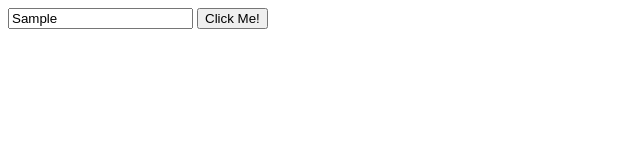
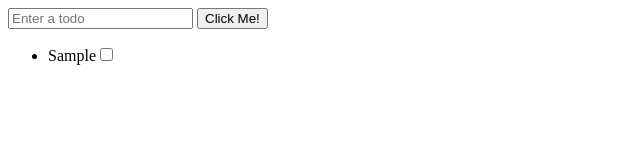
Before and after one commit to andresmorenoj/typscriptMiniProject, a website with bundled scripts: page index.html in a window 1280 px wide. Both pictures are taken after typing "Sample" into the empty fields and a click on the button "Click Me!". Shown: the whole page, without its empty margins (0-640 px from the left). Built offline with nearby package versions, Linux system fonts and the light colour scheme.

Commit message:
Adding custum list to the todolist

```diff
--- a/index.html
+++ b/index.html
@@ -6,10 +6,11 @@
     <title>TypeScript Mini Project</title>
   </head>
   <body>
-    <form action="" id="todoForm">
-      <input type="text" placeholder="Enter a todo" id="todoInput" />
+		<form action="" id="todoForm">
+			<input type="text" placeholder="Enter a todo" id="todoInput" />
       <button id="btn" type="submit">Click Me!</button>
     </form>
+		<ul id="todoList"></ul>
     <script src="dist/index.js"></script>
   </body>
 </html>
--- a/src/index.ts
+++ b/src/index.ts
@@ -1,11 +1,20 @@
 const btn = document.getElementById('btn')!; // non-null-expression (!)
 const input = document.getElementById('todoInput') as HTMLInputElement;
 const form = document.querySelector('form')!;
+const list = document.getElementById('todoList')!;
 
 const hanldeSubmit = (event: SubmitEvent) => {
 	event.preventDefault();
-	console.log('Submitted');
+	const newToDo = input.value;
+	const newLi = document.createElement('li');
+	const checkbox = document.createElement('input');
+	checkbox.type = 'checkbox';
 
+	newLi.append(newToDo);
+	newLi.append(checkbox)
+	list.append(newLi);
+
+	input.value = ''
 }
 
 form.addEventListener('submit', hanldeSubmit)
```
